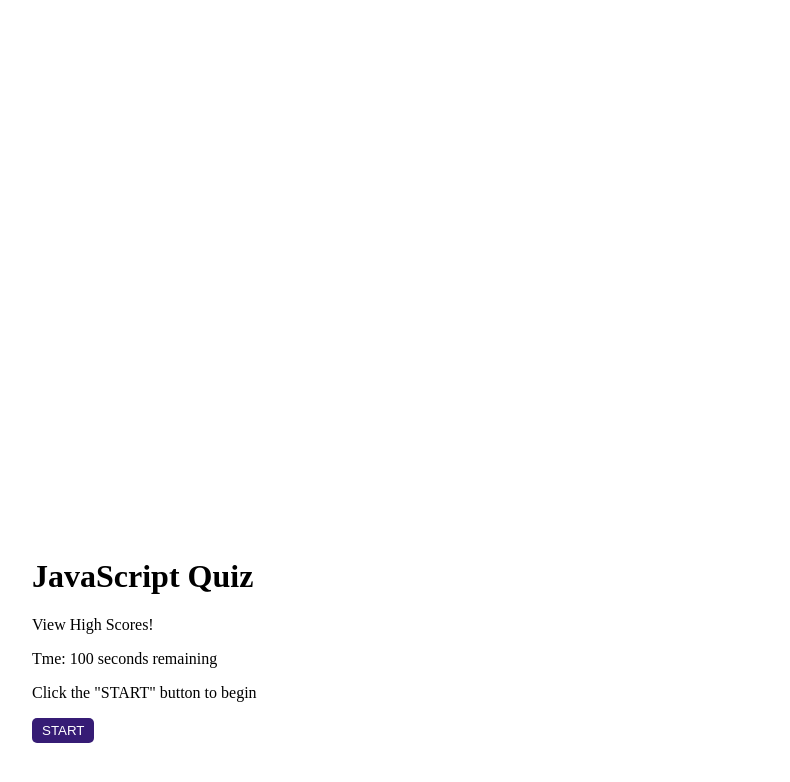
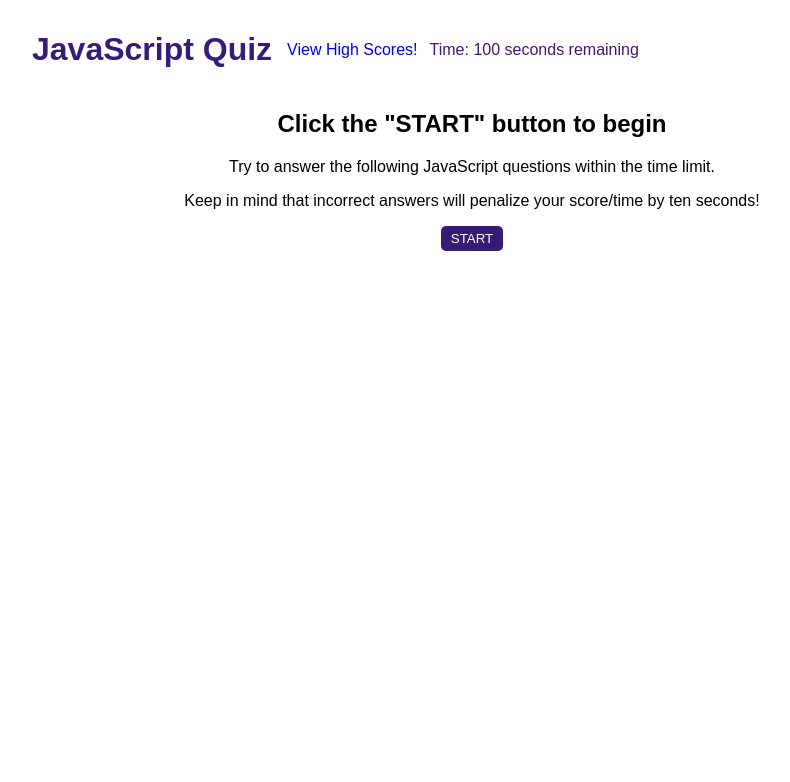
Before and after one commit to cbarber1984/JavaScript-Quiz, a plain HTML site: page index.html in a window 1280 px wide. Shown: the whole page, without its empty margins (168-958 px from the left). Drawn offline with Linux system fonts and the light colour scheme.

Commit message:
penalize added, styles improved

```diff
--- a/assets/css/style.css
+++ b/assets/css/style.css
@@ -9,6 +9,7 @@
 
 }
 
+@import url('https://fonts.googleapis.com/css2?family=Poppins:wght@400;500;600;700;800&display=swap');
 
 body {
     padding: 0;
@@ -17,7 +18,42 @@ body {
     width: 100vw;
     height: 100vw;
     justify-content: center;
+    /* align-items: center; */
+    font-family: 'Poppins', sans-serif;
+
+}
+
+#question {
+    font-size: 1.5rem;
+    font-weight: bold;
+}
+
+#answer-buttons button{
+    font-size: 1rem;
+}
+
+.header {
+    display: inline-flex;
+    flex-wrap: wrap;
+    gap: 15px;
     align-items: center;
+    color: var(--primary);
+    width: 100;
+}
+
+#instructions {
+    text-align: center;
+}
+
+#banner-details {
+    display: inline-flex;
+    flex-wrap: wrap;
+    gap: 12px;
+    align-items: center;
+}
+
+#banner-details a {
+    text-decoration: none;
 }
 
 .container {
@@ -74,6 +110,7 @@ body {
 
 #app-container {
     display:block;
+    align-items: center;
 }
 
 #score-form {
--- a/assets/js/app.js
+++ b/assets/js/app.js
@@ -80,7 +80,8 @@ function selectAnswer(e){
         previousReponse = "correct"
         console.log(previousReponse);
     } else {
-        previousReponse = "incorrect"
+        previousReponse = "incorrect";
+        timeLeft = timeLeft - 10;
     }
     console.log('score = ' + score + ' playerScore.length = ' + playerScore.length);
     if(currentQuestionIndex < myQuestions.length -1) {
@@ -144,8 +145,6 @@ function checkHighScore(){
 
 }
 
-
-
 function quizComplete(){
     checkHighScore(account.score);
 
@@ -164,6 +163,12 @@ function showHighScore(){
     let str2 = JSON.stringify(highScoreList);
     console.log(`highScoreList = ` + str2);
 
+}
+
+function linkToHighScore(){
+    instructions.classList.add('hide');
+    highScoresElement.classList.remove('hide');
+    showHighScore();
 }
 
 function reload(){
--- a/index.html
+++ b/index.html
@@ -11,15 +11,19 @@
     </head>
     <body>
         <div id="app-container" class="container">
-        <header>
-            <h1>JavaScript Quiz</h1>
-            <p id="high-scores-nav">View High Scores!</p>
-            <div id="timer">
-                <p id="timer-text">Tme: <span id="timer-number">100 seconds remaining</span></p>
-            </div>
-        </header>
+            <header class="header">
+                <h1>JavaScript Quiz</h1>
+                <div id="banner-details">
+                    <a href="#" id="high-scores-nav" onclick="linkToHighScore()" >View High Scores!</a>
+                    <div id="timer">
+                        <p id="timer-text">Time: <span id="timer-number">100 seconds remaining</span></p>
+                    </div>
+                </div>
+            </header>
         <section id="instructions">
-            <p>Click the "START" button to begin</p>
+            <h2>Click the "START" button to begin</h2>
+            <p>Try to answer the following JavaScript questions within the time limit.</p>
+            <p>Keep in mind that incorrect answers will penalize your score/time by ten seconds!</p>
             <button id="start-button" class="btn">START</button>
         </section>
 
```
